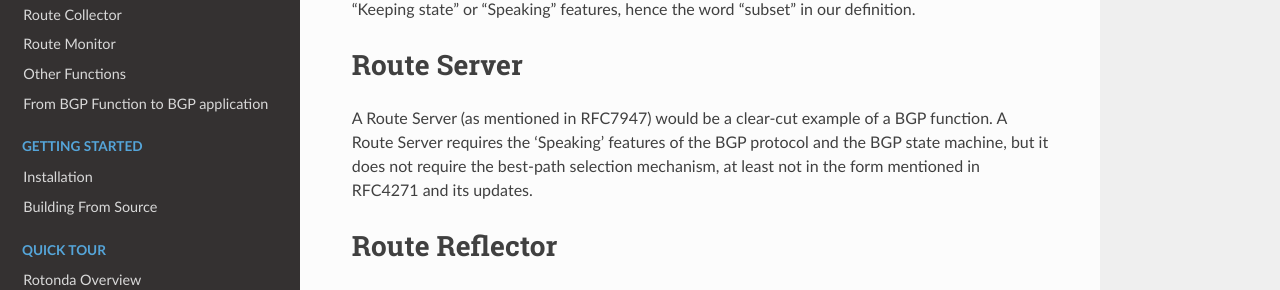
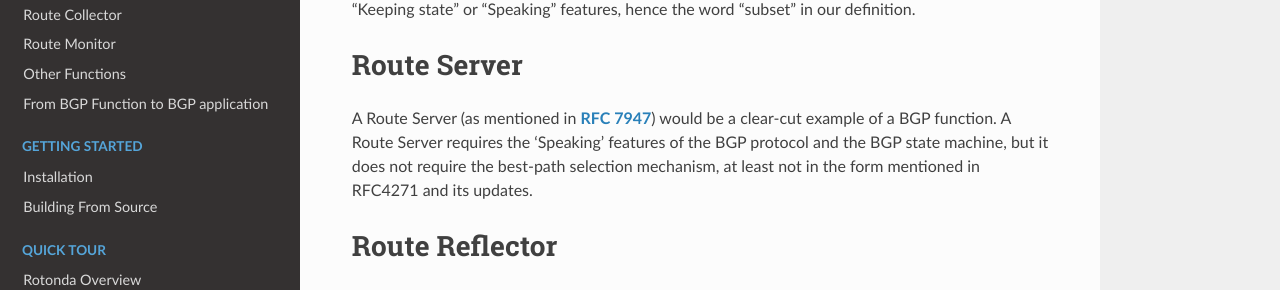
Before and after one commit to NLnetLabs/rotonda-doc, a Sphinx documentation site: the page built from manual/source/why.rst, in a window 1280 px wide and 900 px high, scrolled down 1464 px. Shown: the part 149-439 px from the top of the window. Built offline with Sphinx 7.4.7 and the Read the Docs theme 2.0.0, drawn with Linux system fonts in a browser that asks for light colours.

Commit message:
Update manual/source/why.rst
Co-authored-by: Alex Band <alex@nlnetlabs.nl>

```diff
--- a/manual/source/why.rst
+++ b/manual/source/why.rst
@@ -82,7 +82,7 @@ function does indeed not require one or both of the "Keeping state" or
 Route Server
 ~~~~~~~~~~~~
 
-A Route Server (as mentioned in RFC7947) would be a clear-cut example of a BGP
+A Route Server (as mentioned in :RFC:`7947`) would be a clear-cut example of a BGP
 function. A Route Server requires the 'Speaking' features of the BGP protocol
 and the BGP state machine, but it does not require the best-path selection
 mechanism, at least not in the form mentioned in RFC4271 and its updates.
```
